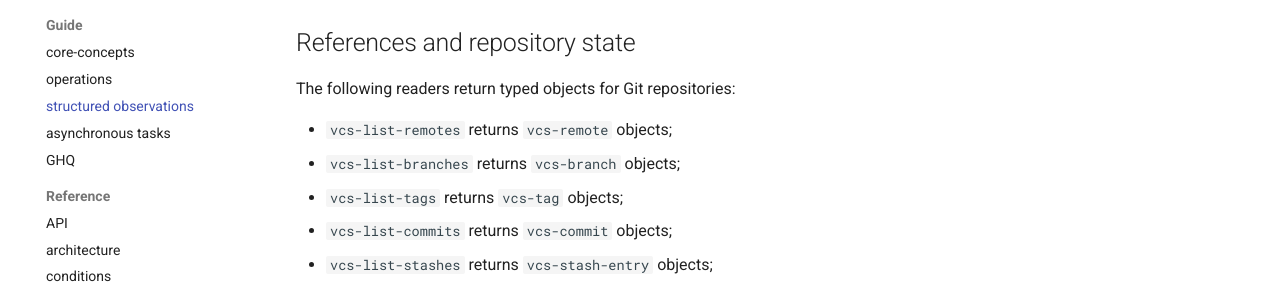
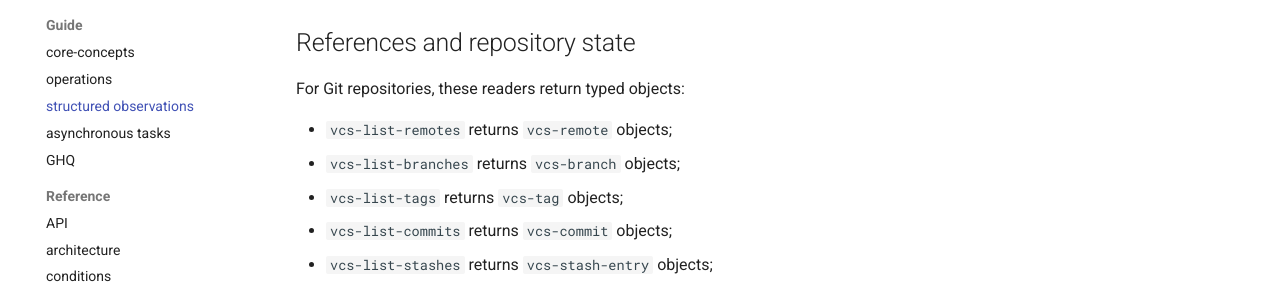
Before and after one commit to nerima-lisp/cl-vcs-kit, an MkDocs documentation site: the page built from docs/src/guide/structured-observations.md, in a window 1280 px wide and 900 px high, scrolled down 619 px. Shown: the part 181-465 px from the top of the window. Built offline with MkDocs 1.6.1 and Material for MkDocs 9.7.7, drawn with Linux system fonts in a browser that asks for light colours; comment, search, counter and statistics services are not loaded.

Commit message:
docs: remove generic prose from references

```diff
--- a/docs/src/guide/structured-observations.md
+++ b/docs/src/guide/structured-observations.md
@@ -32,7 +32,7 @@ are available when an application needs to parse compatible output directly.
 
 ## References and repository state
 
-The following readers return typed objects for Git repositories:
+For Git repositories, these readers return typed objects:
 
 - `vcs-list-remotes` returns `vcs-remote` objects;
 - `vcs-list-branches` returns `vcs-branch` objects;
```
Also changed, not shown: 2 other files.
